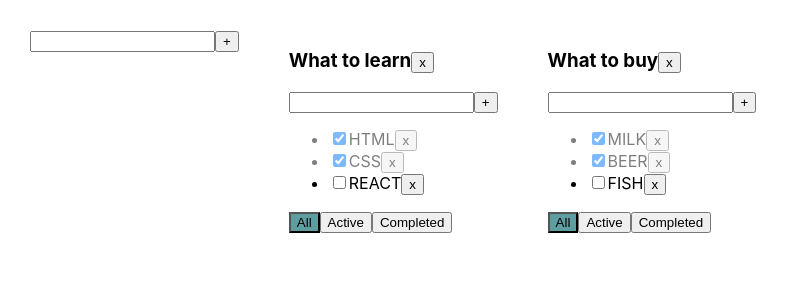
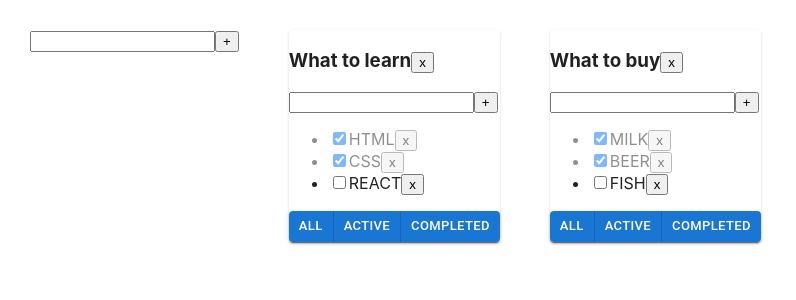
Before and after one commit to Pavel-SS/ToDo-list-Samurai-, a React (Create React App) app: page / in a window 1280 px wide. Shown: the top 300 px of the page, without its empty margins (0-796 px from the left). Built offline with nearby package versions, Linux system fonts and the light colour scheme.

Commit message:
Init: Ls7

```diff
--- a/package.json
+++ b/package.json
@@ -3,6 +3,10 @@
   "version": "0.1.0",
   "private": true,
   "dependencies": {
+    "@emotion/react": "^11.7.1",
+    "@emotion/styled": "^11.6.0",
+    "@mui/icons-material": "^5.2.5",
+    "@mui/material": "^5.2.5",
     "@testing-library/jest-dom": "^5.11.4",
     "@testing-library/react": "^11.1.0",
     "@testing-library/user-event": "^12.1.10",
--- a/src/App.tsx
+++ b/src/App.tsx
@@ -3,7 +3,7 @@ import './App.css';
 import TodoList from "./TodoList";
 import {v1} from "uuid";
 import AddItemForm from './AddItemForm';
-
+import {Paper} from '@mui/material';
 // Create
 // Read
 // Update
@@ -110,8 +110,9 @@ function App() {
     const todoListComponents = todoLists.map(tl => {
         const taskForRender = getTasksForRender(tl)
         return (
-            <TodoList
-                key={tl.id}
+            <Paper  key={tl.id}>
+             <TodoList
+
                 id={tl.id}
                 title={tl.title}
                 filter={tl.filter}
@@ -124,6 +125,8 @@ function App() {
                 changeTaskTitle = {changeTaskTitle}
                 changeTodoTitle = {changeTodoTitle}
             />
+            </Paper>
+
         )
     })
 
--- a/src/Todolist.tsx
+++ b/src/Todolist.tsx
@@ -1,7 +1,8 @@
 import React, {ChangeEvent} from 'react';
 import {FilterValuesType, TaskType} from "./App";
 import AddItemForm from './AddItemForm';
-import EdinableSpan from './EdinableSpan'
+import EdinableSpan from './EdinableSpan';
+import {Button, ButtonGroup} from '@mui/material';
 type PropsType = {
     id: string
     title: string
@@ -55,6 +56,7 @@ function TodoList(props: PropsType) {
         <div>
             <h3>
                 <EdinableSpan title={props.title} titleChange={changeTodoListTitle}/>
+
                 <button onClick={()=>props.removeTodoList(props.id)}>x</button>
             </h3>
             <AddItemForm addItem={addTask}/>
@@ -62,15 +64,19 @@ function TodoList(props: PropsType) {
                 {tasksJSX}
             </ul>
             <div>
-                <button
-                    className={getBtnClass("all")}
-                    onClick={setAllFilterValue}>All</button>
-                <button
-                    className={getBtnClass("active")}
-                    onClick={setActiveFilterValue}>Active</button>
-                <button
-                    className={getBtnClass("completed")}
-                    onClick={setCompletedFilterValue}>Completed</button>
+                <ButtonGroup size={'small'} variant={'contained'} color={'primary'}>
+                    <Button className={getBtnClass("all")} onClick={setAllFilterValue}>
+                        All
+                    </Button>
+                    <Button className={getBtnClass("active")}
+                    onClick={setActiveFilterValue}>
+                        Active
+                    </Button>
+                    <Button className={getBtnClass("completed")}
+                    onClick={setCompletedFilterValue}>
+                        Completed
+                    </Button>
+                </ButtonGroup>
             </div>
         </div>
     )
```
Also changed, not shown: 1 other file (tests, documents, lock files or other folders).
